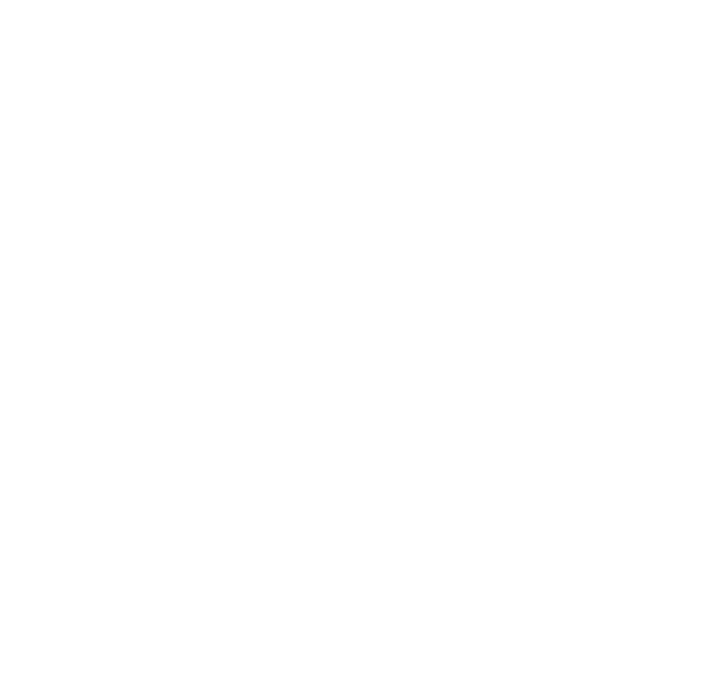
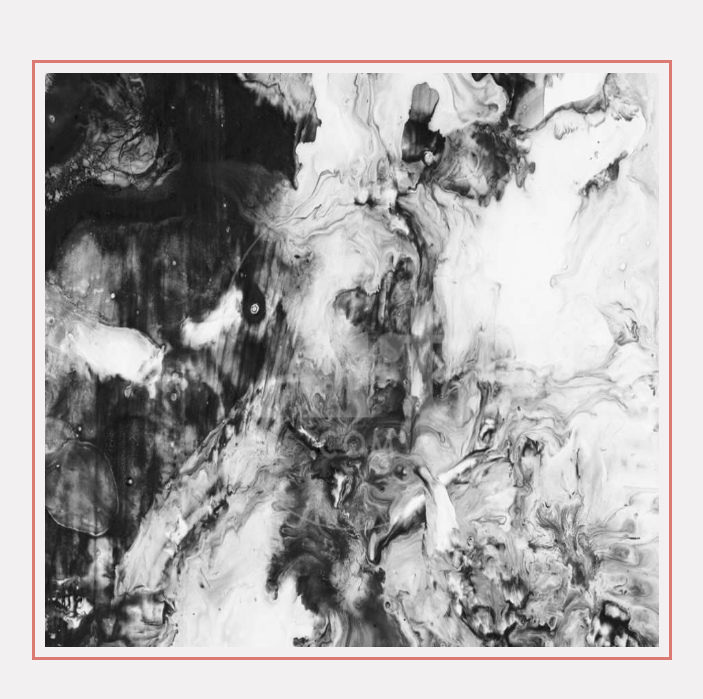
Before and after one commit to npage1129/lauri_notary, a React (Create React App) app: page / in a window 1280 px wide. Shown: the part 2292-2991 px from the top of the page, without its empty margins (68-771 px from the left). Before the commit the page ends 2031 px from the top, so only its background shows below. Built offline with nearby package versions, Linux system fonts and the light colour scheme.

Commit message:
progress

```diff
--- a/src/header.js
+++ b/src/header.js
@@ -13,7 +13,7 @@
         <Navbar id="nav" expand="lg">
             <Navbar.Brand>LAURI'S NOTARY SERVICES</Navbar.Brand>
             <Nav>
-                {/* <Nav.Link href='https://www.facebook.com/Laurisnotaryservices/'><img id="icon" src ={icon}></img></Nav.Link> */}
+
                 <Nav.Link id="about" href="about">ABOUT</Nav.Link>
                 <Nav.Link id="services" href="services">SERVICES</Nav.Link>
                 <Nav.Link id="contact" href="contact">CONTACT</Nav.Link>
--- a/src/home.css
+++ b/src/home.css
@@ -105,3 +105,45 @@
     margin:0;
     margin-right: 100px;
 }
+
+#break{
+    height:1000px;
+    background-color: #f2f0f0;
+}
+
+#notarystamp{
+    margin-left: 500px;
+    width: 50%;
+    margin-bottom:150px;
+}
+#break1{
+    height:900px;
+    background-color: #f2f0f0;
+
+}
+#spill{
+    margin-left: 100px;
+    height:600px;
+    margin-bottom: 100px;
+    float: left;
+    width: 50%;
+    border: 3px solid #dd7973;
+    padding:10px;
+}
+
+#icon{
+    float: right;
+    margin-right:300px;
+    margin-top:10px;
+
+}
+#follow{
+color:#1f3535;
+font-family: 'Lora', serif;
+font-family: 'Raleway', sans-serif;
+font-family: 'Roboto Condensed', sans-serif;
+float:right;
+margin-right:200px;
+margin-top:150px;
+
+}
--- a/src/home.js
+++ b/src/home.js
@@ -7,6 +7,9 @@
 import fadepic from './fadepic.jpeg';
 import pen from './pen.png';
 import 'bootstrap/dist/css/bootstrap.min.css';
+import Nav from 'react-bootstrap/Nav';
+import Navbar from 'react-bootstrap/Navbar';
+import icon from './icon.png'
 
 const Home = ()=>{
     const url = 'https://www.facebook.com/Laurisnotaryservices/';
@@ -36,6 +39,16 @@
             I understand that every client is unique, and I ensure that each job will be tailored to their individual needs.
             </p>
             </div>
+            <div id="break">
+            <img id ="notarystamp" src ={notarystamp}></img>
+            <div id="break1">
+            <img id="spill" src ={spill}></img>
+            <div id="facebook1">
+            <h1 id="follow">Follow Lauri on Facebook</h1>
+            <Nav.Link href='https://www.facebook.com/Laurisnotaryservices/'><img id="icon" src ={icon}></img></Nav.Link>
+            </div>
+            </div>
+            </div>
             </div>
 
             </div>
```
Also changed, not shown: src/icon.png.
